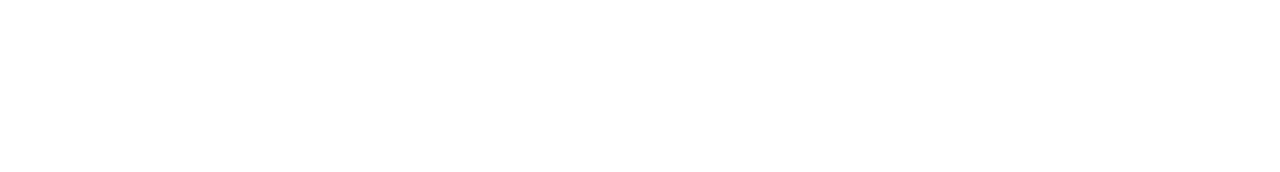
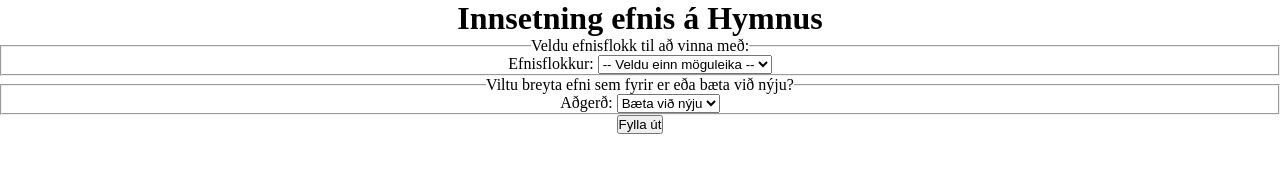
Before and after one commit to QuasarCanyon/Salmavitinn_data_entry, a website: page index.html in a window 1280 px wide. Drawn offline with Linux system fonts and the light colour scheme.

Commit message:
Creating entry form.

```diff
--- a/index.html
+++ b/index.html
@@ -7,10 +7,36 @@
     </head>
 
     <header>
-
+        <h1>Innsetning efnis á Hymnus</h1>
     </header>
 
     <body>
-
+        <main>
+            <form action="https://salmavitinn-backend.herokuapp.com/submit" method="POST">
+                <fieldset>
+                    <legend>Veldu efnisflokk til að vinna með:</legend>
+                    <div>
+                        <label for="table">Efnisflokkur:</label>
+                        <select id="table">
+                            <option selected> -- Veldu einn möguleika -- </option>
+                            <option value="articles">Sálmagreinar</option>
+                            <option value="liturgy">Um helgisiði</option>
+                        </select>
+                    </div>
+                </fieldset>
+                <fieldset>
+                    <legend>Viltu breyta efni sem fyrir er eða bæta við nýju?</legend>
+                    <div>
+                        <label for="operation">Aðgerð:</label>
+                        <select id="operation">
+                            <option value="insert" selected>Bæta við nýju</option>
+                            <option value="update">Breyta</option>
+                        </select>
+                    </div>
+                </fieldset>
+                <button>Fylla út</button>
+            </form>
+        </main>
+        <script src="scripts.js"></script>
     </body>
 </html>
```
